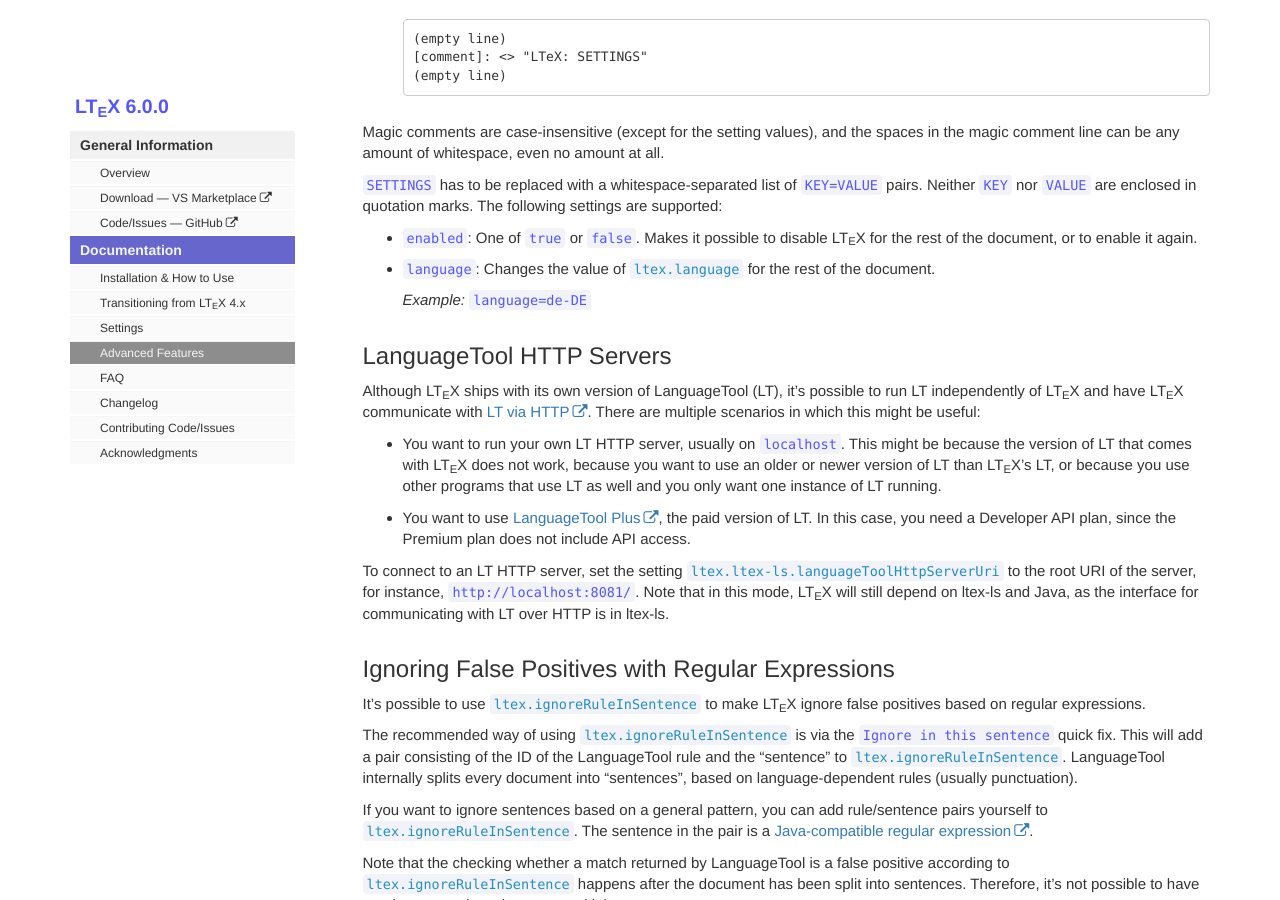
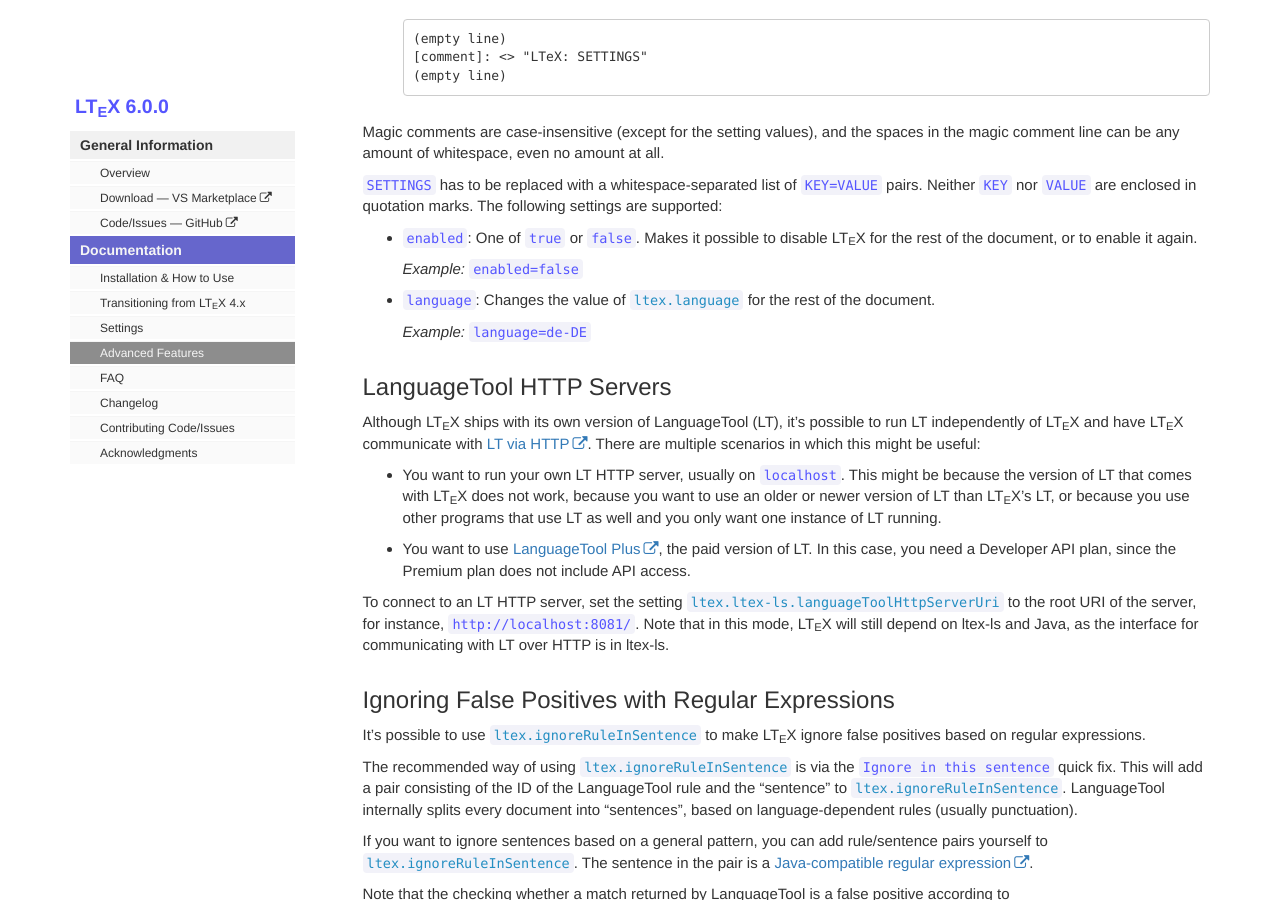
Before and after one commit to valentjn/vscode-ltex, a Jekyll site: the page built from pages/docs/advanced-features.md, in a window 1280 px wide and 900 px high, scrolled down 356 px. Built offline with Jekyll 4.4.1, drawn with Linux system fonts in a browser that asks for light colours.

Commit message:
Add example for enabled setting in magic comments

```diff
--- a/pages/docs/advanced-features.md
+++ b/pages/docs/advanced-features.md
@@ -22,6 +22,9 @@
 `SETTINGS` has to be replaced with a whitespace-separated list of `KEY=VALUE` pairs. Neither `KEY` nor `VALUE` are enclosed in quotation marks. The following settings are supported:
 
 - `enabled`: One of `true` or `false`. Makes it possible to disable LTeX for the rest of the document, or to enable it again.
+
+  *Example:* `enabled=false`
+
 - `language`: Changes the value of [`ltex.language`](settings.html#ltexlanguage) for the rest of the document.
 
   *Example:* `language=de-DE`
```
